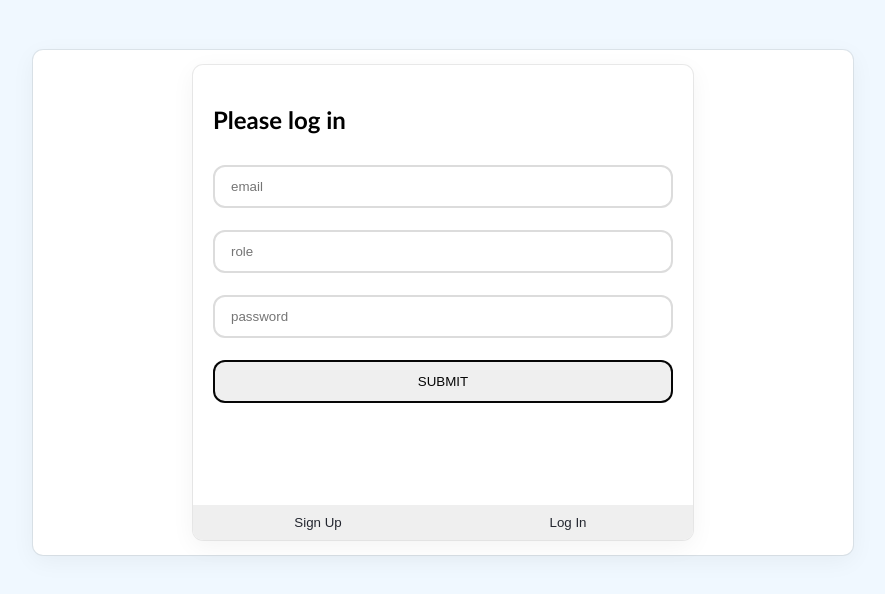
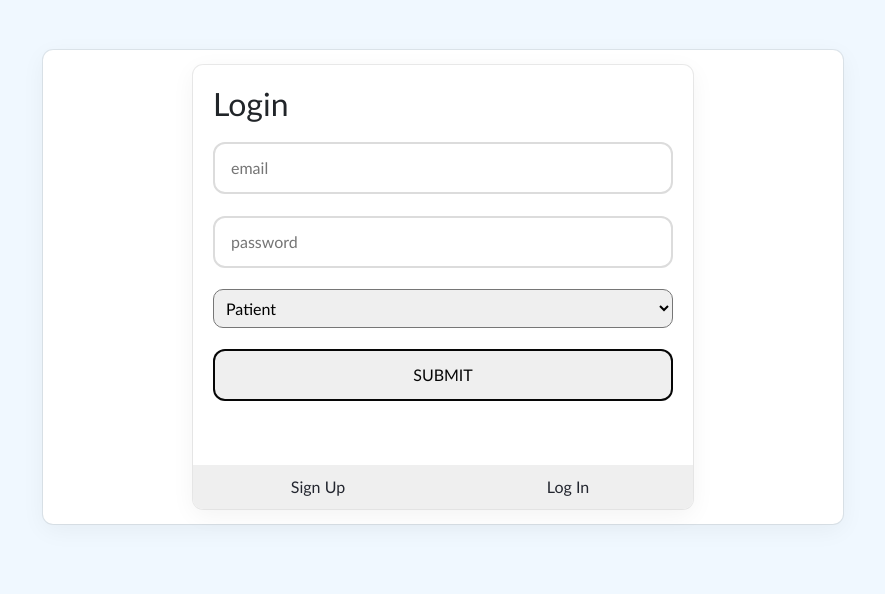
Before and after one commit to TianYao12/Doctor-Patient-Dashboard, a React (Create React App) app in the folder client/: page / in a window 1280 px wide. Shown: the top 594 px of the page, without its empty margins (197-1082 px from the left). Built offline with nearby package versions, Linux system fonts and the light colour scheme; the HTML template or start-up script is replaced by a standard one.

Commit message:
Added doctor vs patient sign in

```diff
--- a/client/package.json
+++ b/client/package.json
@@ -6,6 +6,7 @@
     "@testing-library/jest-dom": "^5.17.0",
     "@testing-library/react": "^13.4.0",
     "@testing-library/user-event": "^13.5.0",
+    "bootstrap": "^5.3.2",
     "dotenv": "^16.3.1",
     "react": "^18.2.0",
     "react-cookie": "^6.1.1",
--- a/client/src/App.js
+++ b/client/src/App.js
@@ -199,6 +199,12 @@ const App = () => {
       {authToken && (
         <>
           <p>{role}</p>
+
+          <Header
+            listName={userEmail}
+            getData={getData}
+            hide={role === "Patient"}
+          />
           {role === "Doctor" ? (
             <>
               {sortedTasks?.map((task) => (
@@ -206,11 +212,9 @@ const App = () => {
               ))}
             </>
           ) : null}
-          <Header
-            listName={userEmail}
-            getData={getData}
-            hide={role === "Patient"}
-          />
+          {role !== "Doctor" ? (
+            <>
+              (
               <form onSubmit={handleSubmit}>
                 <div className="bottom">
                   <h2>Select Symptoms:</h2>
@@ -230,6 +234,9 @@ const App = () => {
                   <button type="submit">Submit</button>
                 </div>
               </form>
+              )
+            </>
+          ) : null}
           <p>{data}</p>
         </>
       )}
--- a/client/src/components/Auth.js
+++ b/client/src/components/Auth.js
@@ -6,7 +6,7 @@ const Auth = () => {
   const [isLogin, setIsLogin] = useState(true);
   const [email, setEmail] = useState(null);
   const [password, setPassword] = useState(null);
-  const [role, setRole] = useState(null)
+  const [role, setRole] = useState(null);
   const [confirmPassword, setConfirmPassword] = useState(null);
   const [error, setError] = useState(null);
 
@@ -38,7 +38,7 @@ const Auth = () => {
     } else {
       setCookie("Email", data.email);
       setCookie("AuthToken", data.token);
-      setCookie("Role", data.role)
+      setCookie("Role", data.role);
       window.location.reload();
     }
   };
@@ -46,16 +46,11 @@ const Auth = () => {
     <div className="auth-container">
       <div className="auth-container-inner">
         <form>
-          <h2>{isLogin ? "Please log in" : "Please sign up"}</h2>
+          <h2>{isLogin ? "Login" : "Sign up"}</h2>
           <input
             type="email"
             placeholder="email"
             onChange={(e) => setEmail(e.target.value)}
-          />
-          <input
-            type="text"
-            placeholder="role"
-            onChange={(e) => setRole(e.target.value)}
           />
           <input
             type="password"
@@ -69,6 +64,17 @@ const Auth = () => {
               onChange={(e) => setConfirmPassword(e.target.value)}
             />
           )}
+          <select
+            value={role}
+            onChange={(e) => setRole(e.target.value)}
+            style={{ padding: "8px",margin:"10px 0px 10px 0px", borderRadius:"10px"}}
+          >
+            <option value="" disabled>
+              Select a role
+            </option>
+            <option value="Patient">Patient</option>
+            <option value="Doctor">Doctor</option>
+          </select>
           <input
             type="submit"
             className="create"
@@ -77,8 +83,18 @@ const Auth = () => {
           {error && <p>{error}</p>}
         </form>
         <div className="auth-options">
-          <button style={{marginTop:"100px"}} onClick={() => viewLogin(false)}>Sign Up</button>
-          <button style={{marginTop:"100px"}} onClick={() => viewLogin(true)}>Log In</button>
+          <button
+            style={{ marginTop: "100px" }}
+            onClick={() => viewLogin(false)}
+          >
+            Sign Up
+          </button>
+          <button
+            style={{ marginTop: "100px" }}
+            onClick={() => viewLogin(true)}
+          >
+            Log In
+          </button>
         </div>
       </div>
     </div>
--- a/client/src/components/Header.js
+++ b/client/src/components/Header.js
@@ -16,17 +16,16 @@ const Header = ({ listName, getData, hide }) => {
   return (
     <div className="header-container">
       <h1>{listName}'s To-do List</h1>
-      {!hide ? (
-        <div className="button-container">
+      <div className="button-container">
+        {!hide ? (
           <button className="create" onClick={() => setShowModal(true)}>
             ADD NEW
           </button>
-          <button className="signout" onClick={signOut}>
-            SIGN OUT
-          </button>
-        </div>
-      ) : null}
-
+        ) : null}
+        <button className="signout" onClick={signOut}>
+          SIGN OUT
+        </button>
+      </div>
       {showModal && (
         <Modal mode={"Create"} setShowModal={setShowModal} getData={getData} />
       )}
--- a/client/src/index.css
+++ b/client/src/index.css
@@ -217,3 +217,6 @@ form {
     display: flex;
     flex-direction: column;
 }
+.select {
+    padding: 100px 10px 10px 10px
+}
```
Also changed, not shown: 1 other file (tests, documents, lock files or other folders). Lines whose indentation alone changed are shown as unchanged.
